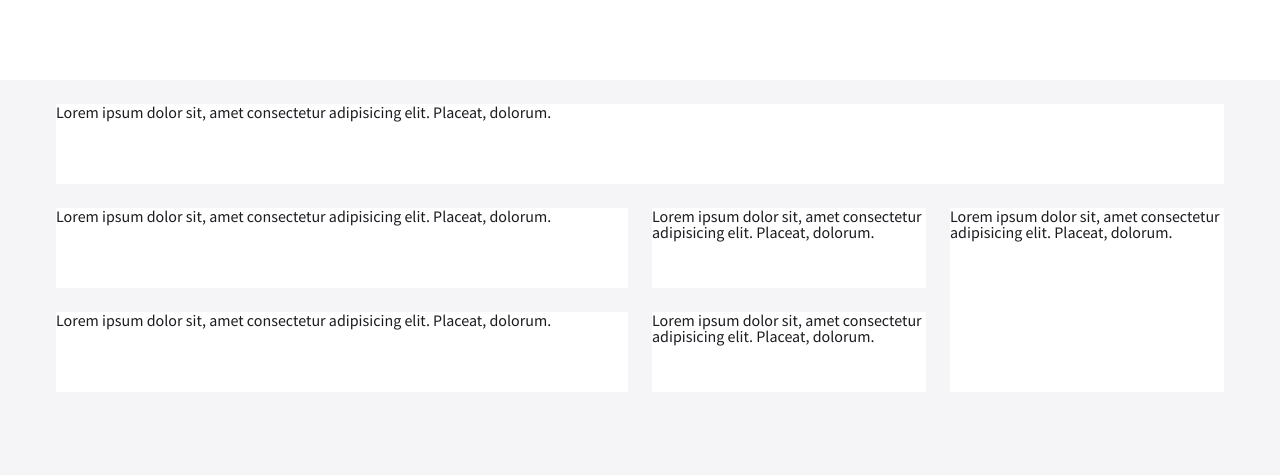
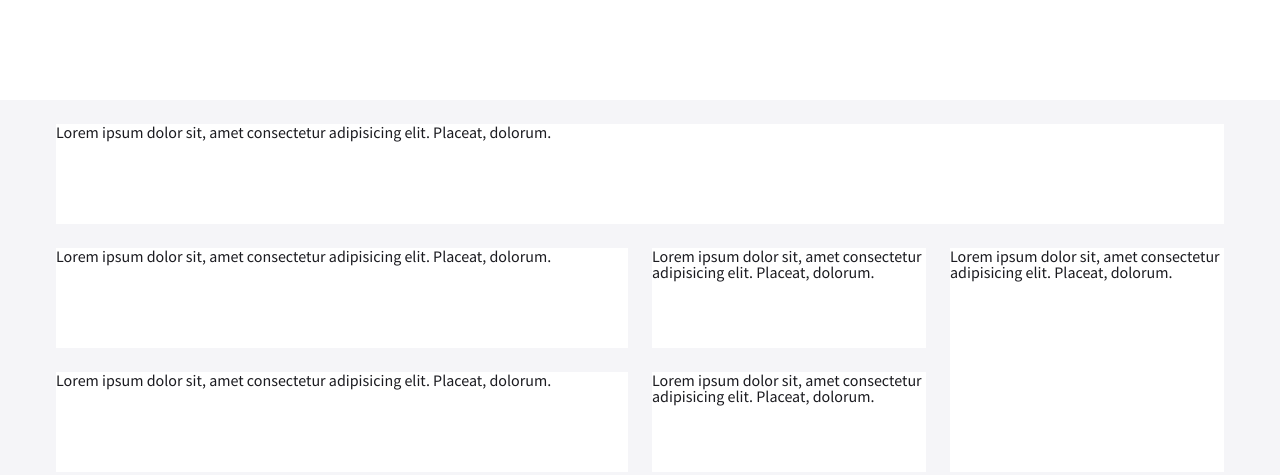
Before and after one commit to rhintze/health_dashboard, a website: page src/index.html in a window 1280 px wide. Drawn offline with Linux system fonts and the light colour scheme.

Commit message:
replaced units

```diff
--- a/src/css/main.css
+++ b/src/css/main.css
@@ -59,7 +59,7 @@ body {
 .grid-container {
   display: grid;
   grid-template-columns: 2rem 1fr 1fr 1fr 1fr 2rem;
-  grid-auto-rows: minmax(5rem, auto);
+  grid-auto-rows: minmax(100px, auto);
   grid-gap: 1.5rem;
   grid-template-areas: "header header header header header header" ". actions actions actions actions ." ". map map profile activity ." ". appointments appointments documents activity ."; }
 
```
